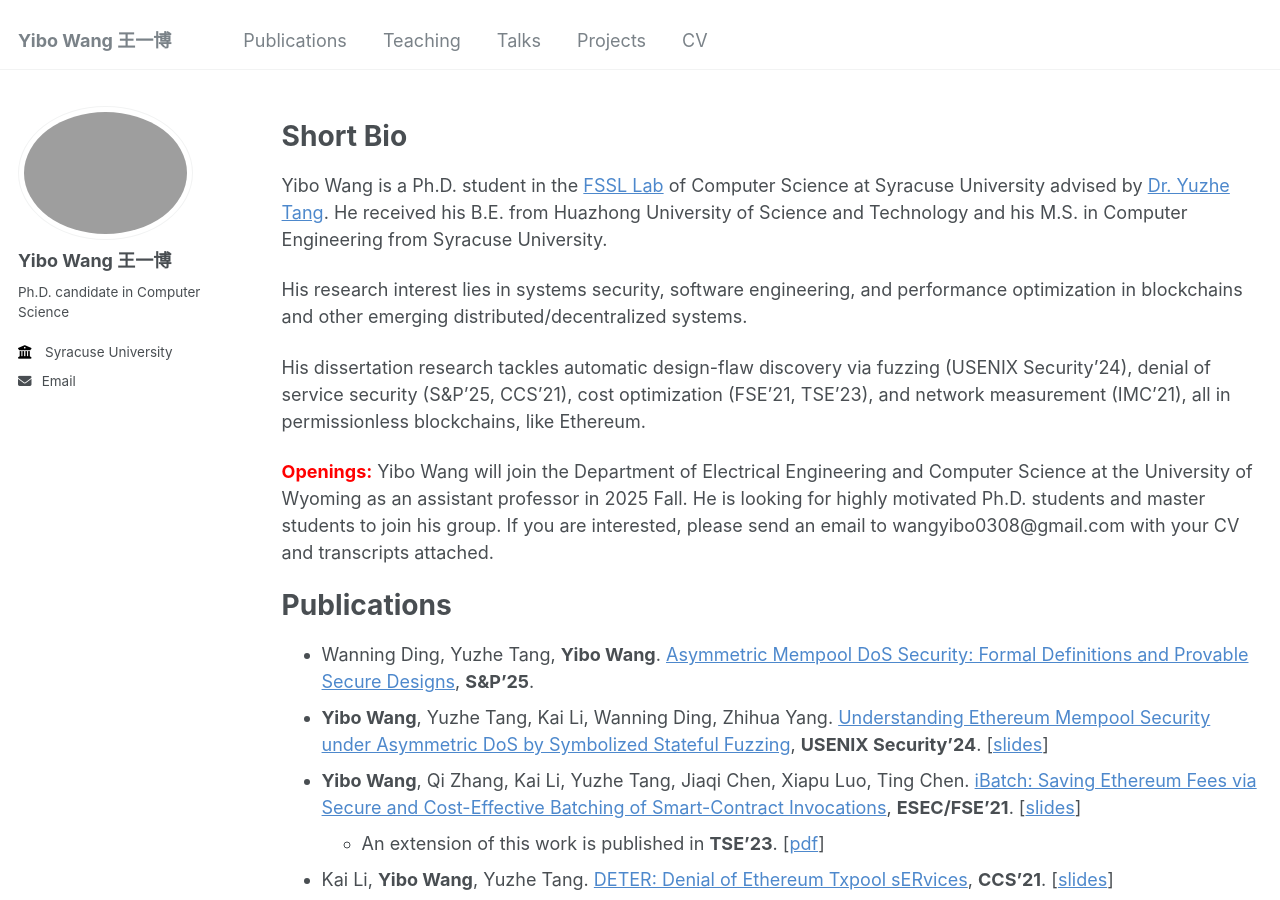
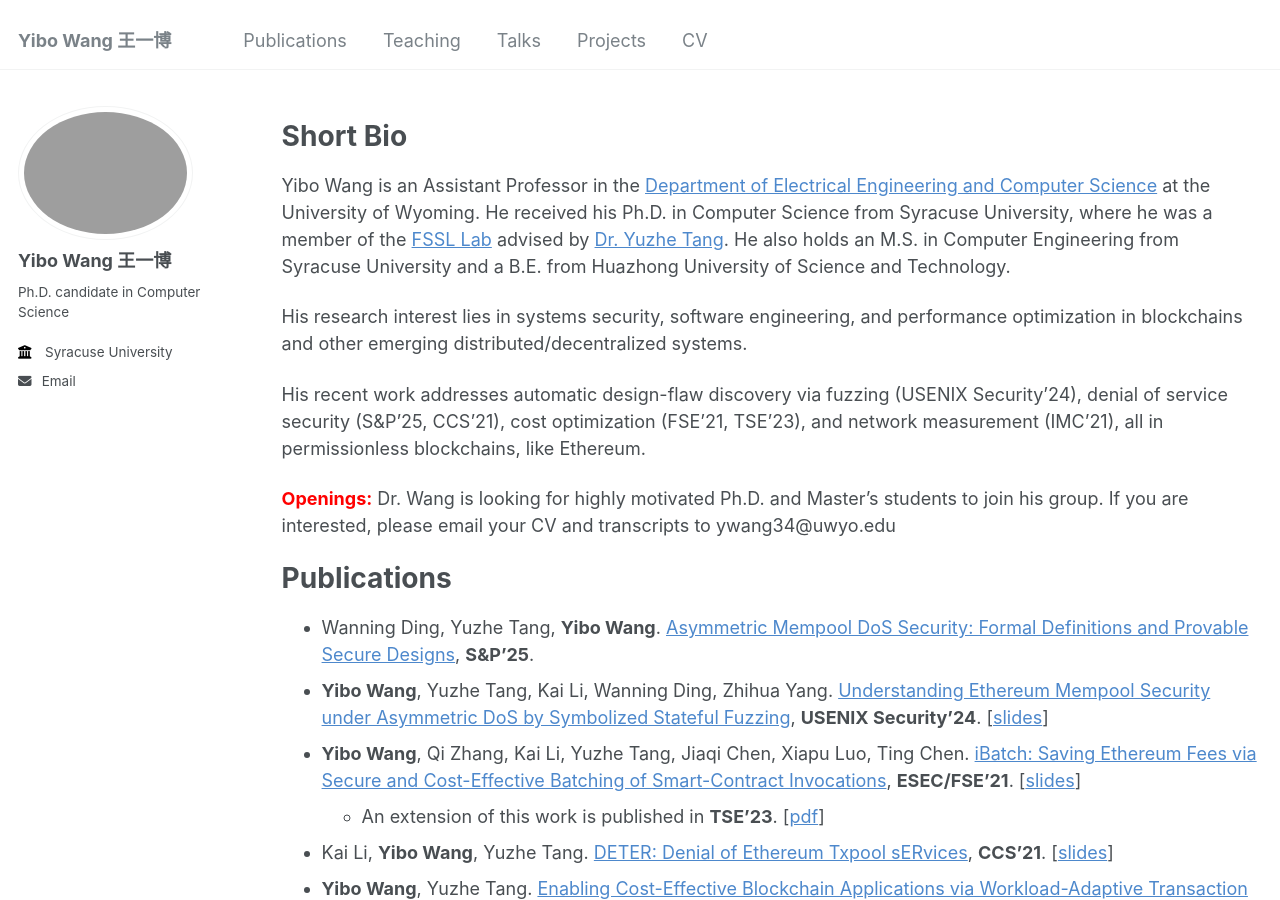
Before and after one commit to wangyibo0308/wangyibo0308.github.io, a Jekyll site: the page built from _pages/about.md, in a window 1280 px wide and 900 px high. Built offline with Jekyll 4.4.1, drawn with Linux system fonts in a browser that asks for light colours.

Commit message:
Update about.md

```diff
--- a/_pages/about.md
+++ b/_pages/about.md
@@ -10,14 +10,13 @@ redirect_from:
 
 Short Bio
 ======
-Yibo Wang is a Ph.D. student in the [FSSL Lab](https://tristartom.github.io/members.html) of Computer Science at Syracuse University advised by [Dr. Yuzhe Tang](https://tristartom.github.io/index.html). He received his B.E. from Huazhong University of Science and Technology and his M.S. in Computer Engineering from Syracuse University.
+Yibo Wang is an Assistant Professor in the [Department of Electrical Engineering and Computer Science](https://www.uwyo.edu/eecs/index.html) at the University of Wyoming. He received his Ph.D. in Computer Science from Syracuse University, where he was a member of the [FSSL Lab](https://tristartom.github.io/members.html) advised by [Dr. Yuzhe Tang](https://tristartom.github.io/index.html). He also holds an M.S. in Computer Engineering from Syracuse University and a B.E. from Huazhong University of Science and Technology.
 
 His research interest lies in systems security, software engineering, and performance optimization in blockchains and other emerging distributed/decentralized systems.
 
-His dissertation research tackles automatic design-flaw discovery via fuzzing (USENIX Security’24), denial of service security (S&P’25, CCS’21), cost optimization (FSE’21, TSE’23), and network measurement (IMC'21), all in permissionless blockchains, like Ethereum.
+His recent work addresses automatic design-flaw discovery via fuzzing (USENIX Security’24), denial of service security (S&P’25, CCS’21), cost optimization (FSE’21, TSE’23), and network measurement (IMC'21), all in permissionless blockchains, like Ethereum.
 
-<span style="color:red">**Openings:**</span> Yibo Wang will join the Department of Electrical Engineering and Computer Science at the University of Wyoming as an assistant professor in 2025 Fall. He is looking for highly motivated Ph.D. students and master students to join his group. If you are interested, please send an email to wangyibo0308@gmail.com with your CV and transcripts attached.
-
+<span style="color:red">**Openings:**</span> Dr. Wang is looking for highly motivated Ph.D. and Master's students to join his group. If you are interested, please email your CV and transcripts to ywang34@uwyo.edu
 
 Publications
 ======
```
